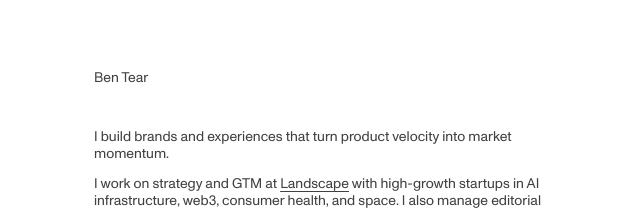
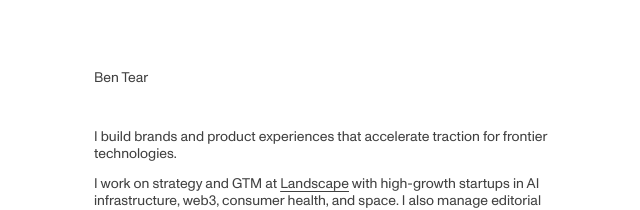
Before and after one commit to bentear/bentear-site, a Next.js app: page / in a window 1280 px wide. Shown: the top 210 px of the page, without its empty margins (317-957 px from the left). Built offline with nearby package versions, Linux system fonts and the light colour scheme.

Commit message:
fix iOS video playback

```diff
--- a/app/globals.css
+++ b/app/globals.css
@@ -81,6 +81,10 @@ a {
 
 a:hover {
   text-decoration: none;
+}
+
+.sizzle-reel {
+  font-weight: 500;
 }
 
 /* Modal Overlay */
--- a/app/page.tsx
+++ b/app/page.tsx
@@ -1,14 +1,24 @@
 'use client'
 
 import { useState, useRef, useEffect } from 'react'
+
+const headlines = [
+  "I build brands and positioning that turn product velocity into market momentum.",
+  "I build brands and product experiences that accelerate traction for frontier technologies."
+]
 
 export default function Home() {
   const [modalOpen, setModalOpen] = useState(false)
   const [isPlaying, setIsPlaying] = useState(false)
   const [isMuted, setIsMuted] = useState(false)
   const [progress, setProgress] = useState(0)
+  const [headline, setHeadline] = useState(headlines[0])
   const videoRef = useRef<HTMLVideoElement>(null)
   const progressRef = useRef<HTMLDivElement>(null)
+
+  useEffect(() => {
+    setHeadline(headlines[Math.floor(Math.random() * headlines.length)])
+  }, [])
 
   const openModal = () => {
     setModalOpen(true)
@@ -102,7 +112,7 @@ export default function Home() {
           <div className="spacer"></div>
           <div className="spacer"></div>
 
-          <p>I build brands and experiences that turn product velocity into market momentum.</p>
+          <p>{headline}</p>
 
           <p>I work on strategy and GTM at <a href="https://thisislandscape.com" target="_blank" rel="noopener noreferrer">Landscape</a> with high-growth startups in AI infrastructure, web3, consumer health, and space. I also manage editorial output for the art and literary journal <a href="https://bidoun.org" target="_blank" rel="noopener noreferrer">Bidoun</a>.</p>
 
@@ -110,7 +120,7 @@ export default function Home() {
 
           <div className="spacer-lg"></div>
 
-          <p><a onClick={openModal} className="sizzle-reel" style={{ fontWeight: 500 }}>Sizzle Reel</a></p>
+          <p><a onClick={openModal} className="sizzle-reel">Sizzle Reel</a></p>
 
           <div className="spacer-lg"></div>
 
@@ -130,6 +140,8 @@ export default function Home() {
             <video
               ref={videoRef}
               preload="auto"
+              playsInline
+              webkit-playsinline="true"
               onTimeUpdate={handleTimeUpdate}
               onEnded={handleVideoEnd}
               onClick={handleVideoClick}
```
